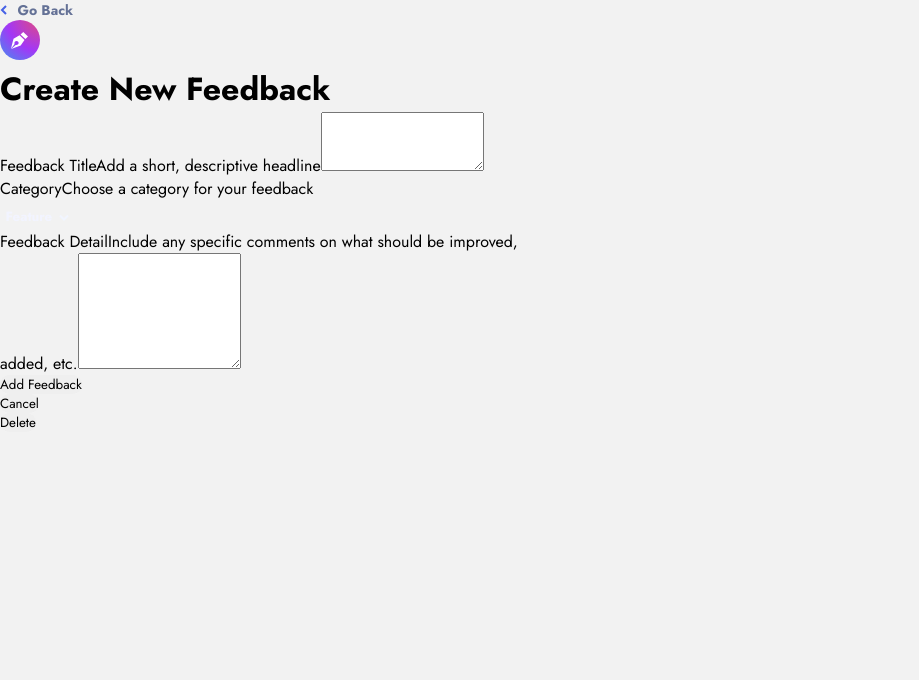
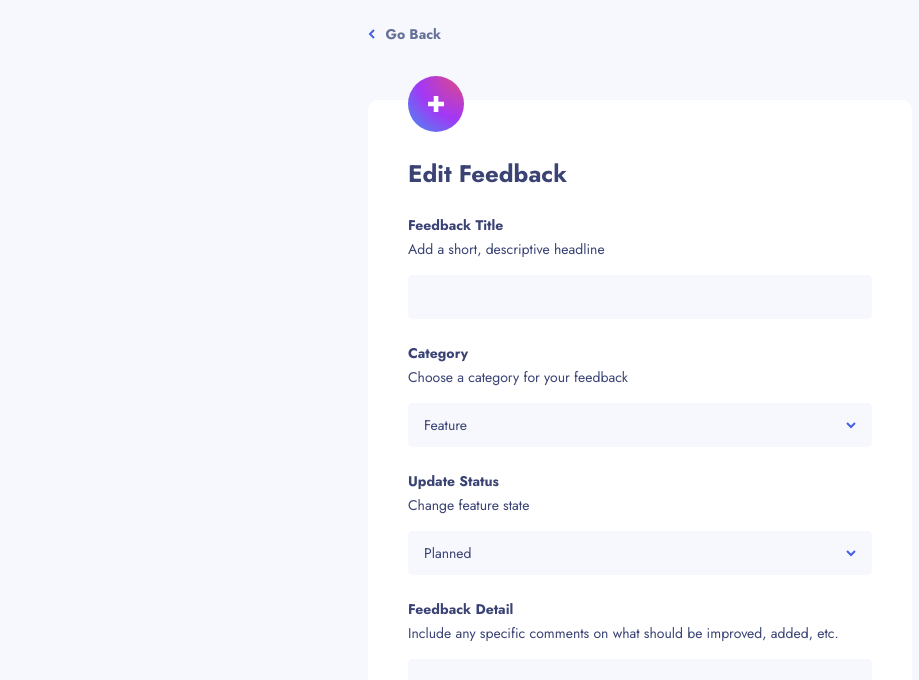
Before and after one commit to ReversalGM/product-feedback-app, a React (Vite) app: page /edit/1 in a window 1280 px wide. Shown: the top 680 px of the page, without its empty margins (0-919 px from the left). Built offline with nearby package versions, Linux system fonts and the light colour scheme.

Commit message:
reimplement editfeedback page by reusing the FeedbackForm component

```diff
--- a/src/components-pages/EditFeedback/EditFeedback.css
+++ b/src/components-pages/EditFeedback/EditFeedback.css
@@ -1,87 +1,37 @@
-/* .NewFeedback__header {
+.EditFeedback-container {
+  display: flex;
+  flex-direction: column;
+  align-items: center;
+  gap: 3.5rem;
   background-color: var(--secondary-white);
+  width: 100vw;
+  height: 100vh;
   padding: 1.5rem;
-  display: flex;
+  overflow: auto;
+}
+.EditFeedback__header {
+  width: 100%;
+  max-width: 34rem;
 }
 
-.NewFeedback__header__btn {
+.EditFeedback__header__btn {
+  width: fit-content;
   border-radius: 0.6em;
   text-decoration: none;
   font-weight: 700;
+  font-size: 0.8125rem;
   color: var(--secondary-grayish-blue);
   background-color: transparent;
   gap: 0.75em;
-  margin-left: -0.5em;
 }
 
-.NewFeedback__main {
-  background-color: coral;
-  background-color: var(--secondary-white);
-  padding: 1.5rem;
-  min-height: 100vh;
-}
-.NewFeedback__form {
-  background-color: var(--primary-white);
-  color: var(--secondary-dark-blue);
-  padding: 1.5rem;
-  flex-direction: column;
-  display: flex;
-  row-gap: 2rem;
+.EditFeedback__main {
+  width: 100%;
+  max-width: 34rem;
 }
 
-.NewFeedback__form__icon {
-  align-self: flex-start;
-  transform: translatey(-3rem);
-  margin-bottom: -3rem;
+@media (min-width: 500px) {
+  .EditFeedback__header__btn {
+    font-size: 0.875rem;
+  }
 }
-
-.NewFeedback__input-group {
-  display: flex;
-  flex-direction: column;
-  row-gap: 0.25rem;
-}
-
-.NewFeedback__input-group--btn {
-  display: flex;
-  flex-direction: column;
-  row-gap: 1rem;
-}
-
-.NewFeedback__form__heading {
-  font-size: 1.25rem;
-}
-
-.NewFeedback__form__title {
-  font-weight: 700;
-}
-
-.NewFeedback__form__textarea {
-  resize: none;
-  background-color: var(--secondary-white);
-  border: none;
-  margin-top: 0.75em;
-}
-
-.NewFeedback__dropdown > .Dropdown__button {
-  width: 100%;
-  padding: 1rem;
-  justify-content: space-between;
-  color: var(--secondary-dark-blue);
-  background-color: var(--secondary-white);
-  border-radius: 0.3em;
-}
-
-.NewFeedback__form__btn {
-  color: var(--secondary-pale-moon);
-  background-color: var(--primary-purple);
-  font-weight: 700;
-  padding: 0.8rem;
-}
-
-.NewFeedback__form__btn--blue {
-  background-color: var(--secondary-dark-blue);
-}
-
-.EditFeedback__form__btn--red {
-  background-color: var(--primary-red) !important;
-} */
--- /dev/null
+++ b/src/components-pages/EditFeedback/EditFeedback.jsx
@@ -0,0 +1,25 @@
+import "./EditFeedback.css"
+import { Button } from "../../components/Button/Button"
+import { Link } from "react-router-dom"
+import { FeedbackForm } from "../../components/FeedbackForm/FeedbackForm"
+
+export function EditFeedback() {
+  return (
+    <div className="EditFeedback-container">
+      <header className="EditFeedback__header">
+        <Button
+          element={Link}
+          elementProps={{ to: "/" }}
+          className="EditFeedback__header__btn"
+          btnIcon="/src/assets/shared/icon-arrow-left.svg"
+          btnIconAlt="left-arrow icon"
+        >
+          Go Back
+        </Button>
+      </header>
+      <main className="EditFeedback__main">
+        <FeedbackForm {...{ isEdit: true }} />
+      </main>
+    </div>
+  )
+}
--- a/src/components-pages/EditFeedback/EditSuggestion.jsx
+++ /dev/null
@@ -1,106 +0,0 @@
-import "./EditFeedback.css"
-import { Button } from "../../components/Button/Button"
-import { Dropdown } from "/src/components/Dropdown/Dropdown.jsx"
-import { Link } from "react-router-dom"
-import { useState } from "react"
-import { useForm } from "react-hook-form"
-
-export function EditFeedback() {
-  const [feedbackCategory, setFeedbackCategory] = useState("Feature")
-  const categoryList = ["UI", "UX", "Enhancement", "Bug", "Feature"]
-  const {
-    register,
-    handleSubmit,
-    formState: { errors },
-    control,
-  } = useForm()
-
-  function submitForm(data) {
-    console.log(data)
-  }
-
-  return (
-    <>
-      <header className="NewFeedback__header">
-        <Button
-          element={Link}
-          elementProps={{ to: "/" }}
-          className="NewFeedback__header__btn"
-          btnIcon="/src/assets/shared/icon-arrow-left.svg"
-          btnIconAlt="left-arrow icon"
-        >
-          Go Back
-        </Button>
-      </header>
-      <main className="NewFeedback__main">
-        <form onSubmit={handleSubmit(submitForm)} className="NewFeedback__form">
-          <img
-            className="NewFeedback__form__icon"
-            src="/src/assets/shared/icon-edit-feedback.svg"
-          ></img>
-          <h1 className="NewFeedback__form__heading">Create New Feedback</h1>
-
-          <div className="NewFeedback__input-group">
-            <label htmlFor="title" className="NewFeedback__form__title">
-              Feedback Title
-            </label>
-            <label htmlFor="title" className="NewFeedback__form__subtitle">
-              Add a short, descriptive headline
-            </label>
-            <textarea
-              id="title"
-              className="NewFeedback__form__textarea"
-              rows="3"
-            ></textarea>
-          </div>
-
-          <div className="NewFeedback__input-group">
-            <label htmlFor="category" className="NewFeedback__form__title">
-              Category
-            </label>
-            <label htmlFor="category" className="NewFeedback__form__subtitle">
-              Choose a category for your feedback
-            </label>
-            <Dropdown
-              className="NewFeedback__dropdown"
-              btnProps={{
-                className: "feedback__filter-btn",
-                btnIconRight: "/src/assets/shared/icon-arrow-down.svg",
-                btnIconAltRight: "down-arrow icon",
-              }}
-              value={feedbackCategory}
-              setValue={(newElement) => {
-                setFeedbackCategory(newElement)
-              }}
-              valueList={categoryList}
-            ></Dropdown>
-          </div>
-
-          <div className="NewFeedback__input-group">
-            <label className="NewFeedback__form__title" htmlFor="detail">
-              Feedback Detail
-            </label>
-            <label className="NewFeedback__form__subtitle" htmlFor="detail">
-              Include any specific comments on what should be improved, added,
-              etc.
-            </label>
-            <textarea
-              id="detail"
-              className="NewFeedback__form__textarea"
-              rows="6"
-            ></textarea>
-          </div>
-          <div className="NewFeedback__input-group--btn">
-            <Button className="NewFeedback__form__btn">Add Feedback</Button>
-            <Button className="NewFeedback__form__btn NewFeedback__form__btn--blue">
-              Cancel
-            </Button>
-            <Button className="NewFeedback__form__btn EditFeedback__form__btn--red">
-              Delete
-            </Button>
-          </div>
-        </form>
-      </main>
-    </>
-  )
-}
--- a/src/components/FeedbackForm/FeedbackForm.css
+++ b/src/components/FeedbackForm/FeedbackForm.css
@@ -92,6 +92,10 @@
   background-color: var(--secondary-dark-blue);
 }
 
+.FeedbackForm__form__btn--red {
+  background-color: var(--primary-red);
+}
+
 @media (min-width: 500px) {
   .FeedbackForm__form {
     padding: 2.5rem;
--- a/src/components/FeedbackForm/FeedbackForm.jsx
+++ b/src/components/FeedbackForm/FeedbackForm.jsx
@@ -4,9 +4,11 @@ import { useForm } from "react-hook-form"
 import { Dropdown } from "/src/components/Dropdown/Dropdown.jsx"
 import { Button } from "../../components/Button/Button"
 
-export function FeedbackForm() {
+export function FeedbackForm({ isEdit = false }) {
   const [feedbackCategory, setFeedbackCategory] = useState("Feature")
+  const [feedbackStatus, setFeedbackStatus] = useState("Planned")
   const categoryList = ["UI", "UX", "Enhancement", "Bug", "Feature"]
+  const statusList = ["Suggestion", "Planned", "In-Progress", "Live"]
   const {
     register,
     handleSubmit,
@@ -24,7 +26,9 @@ export function FeedbackForm() {
         className="FeedbackForm__form__icon"
         src="/src/assets/shared/icon-new-feedback.svg"
       ></img>
-      <h1 className="FeedbackForm__form__heading">Create New Feedback</h1>
+      <h1 className="FeedbackForm__form__heading">
+        {isEdit ? `Edit Feedback ${""}` : "Create New Feedback"}
+      </h1>
 
       <div className="FeedbackForm__input-group">
         <label htmlFor="title" className="FeedbackForm__form__title">
@@ -58,6 +62,30 @@ export function FeedbackForm() {
         ></Dropdown>
       </div>
 
+      {isEdit && (
+        <div className="FeedbackForm__input-group">
+          <label htmlFor="category" className="FeedbackForm__form__title">
+            Update Status
+          </label>
+          <label htmlFor="category" className="FeedbackForm__form__subtitle">
+            Change feature state
+          </label>
+          <Dropdown
+            className="FeedbackForm__dropdown"
+            btnProps={{
+              className: "FeedbackForm__dropdown__button",
+              btnIconRight: "/src/assets/shared/icon-arrow-down.svg",
+              btnIconAltRight: "down-arrow icon",
+            }}
+            value={feedbackStatus}
+            setValue={(newElement) => {
+              setFeedbackStatus(newElement)
+            }}
+            valueList={statusList}
+          ></Dropdown>
+        </div>
+      )}
+
       <div className="FeedbackForm__input-group">
         <label className="FeedbackForm__form__title" htmlFor="detail">
           Feedback Detail
@@ -72,9 +100,24 @@ export function FeedbackForm() {
         ></textarea>
       </div>
       <div className="FeedbackForm__input-group--btn">
-        <Button className="FeedbackForm__form__btn">Add Feedback</Button>
-        <Button className="FeedbackForm__form__btn FeedbackForm__form__btn--blue FeedbackForm__form__btn-cancel">
+        <Button className="FeedbackForm__form__btn">
+          {isEdit ? "Save Changes" : "Add Feedback"}
+        </Button>
+        <Button
+          className="
+        FeedbackForm__form__btn
+        FeedbackForm__form__btn--blue
+        FeedbackForm__form__btn-cancel"
+        >
           Cancel
+        </Button>
+        <Button
+          className="
+        FeedbackForm__form__btn
+        FeedbackForm__form__btn--red
+        FeedbackForm__form__btn-delete"
+        >
+          Delete
         </Button>
       </div>
     </form>
--- a/src/router.jsx
+++ b/src/router.jsx
@@ -2,7 +2,7 @@ import { createBrowserRouter } from "react-router-dom"
 
 import { FeedbackMain } from "./components-pages/FeedbackMain/FeedbackMain.jsx"
 import { FeedbackDetail } from "./components-pages/FeedbackDetail/FeedbackDetail.jsx"
-import { EditFeedback } from "./components-pages/EditFeedback/EditSuggestion.jsx"
+import { EditFeedback } from "./components-pages/EditFeedback/EditFeedback.jsx"
 import { NewFeedback } from "./components-pages/NewFeedback/NewFeedback.jsx"
 import { Roadmap } from "./components-pages/Roadmap/Roadmap.jsx"
 
```
